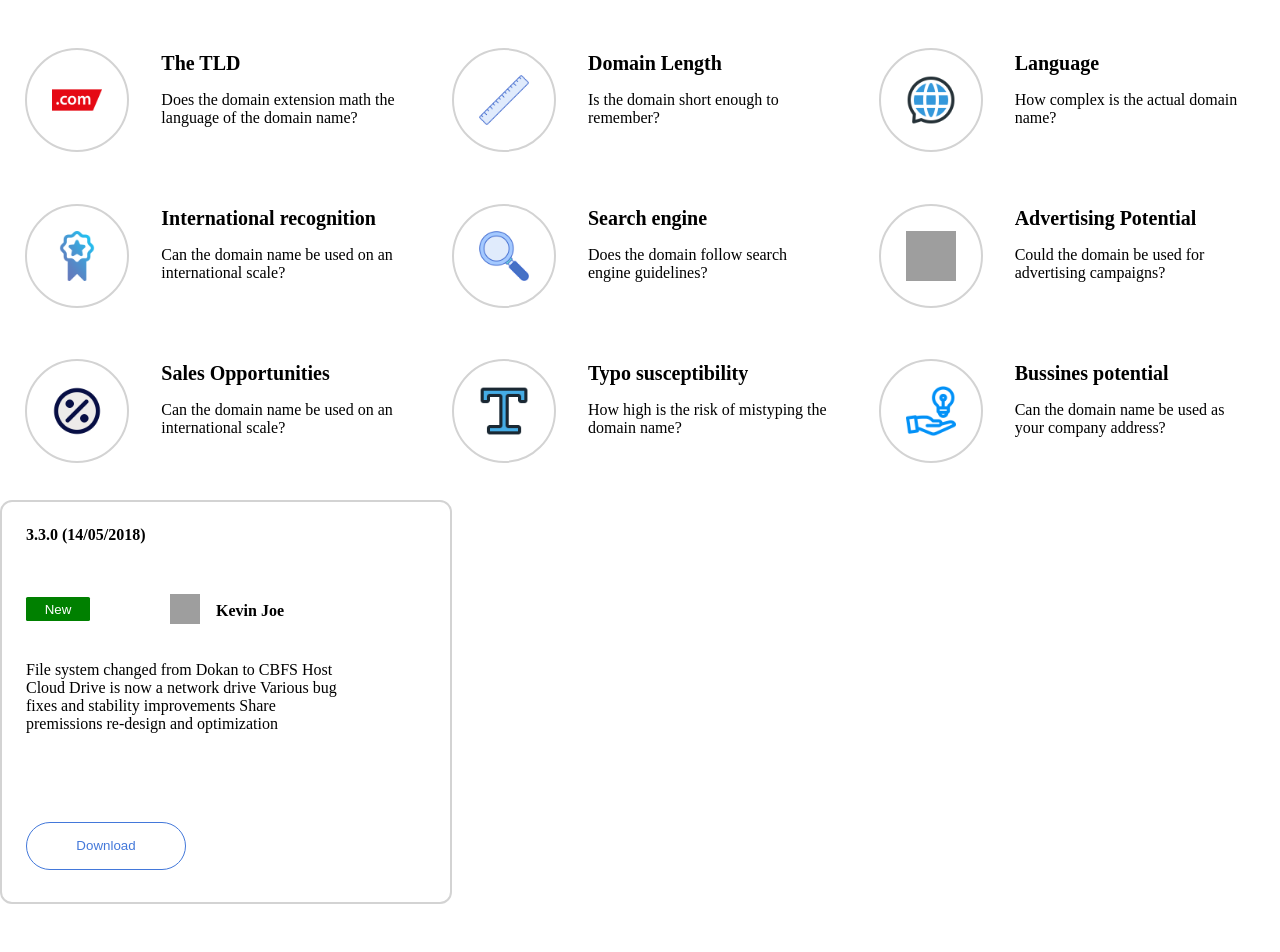
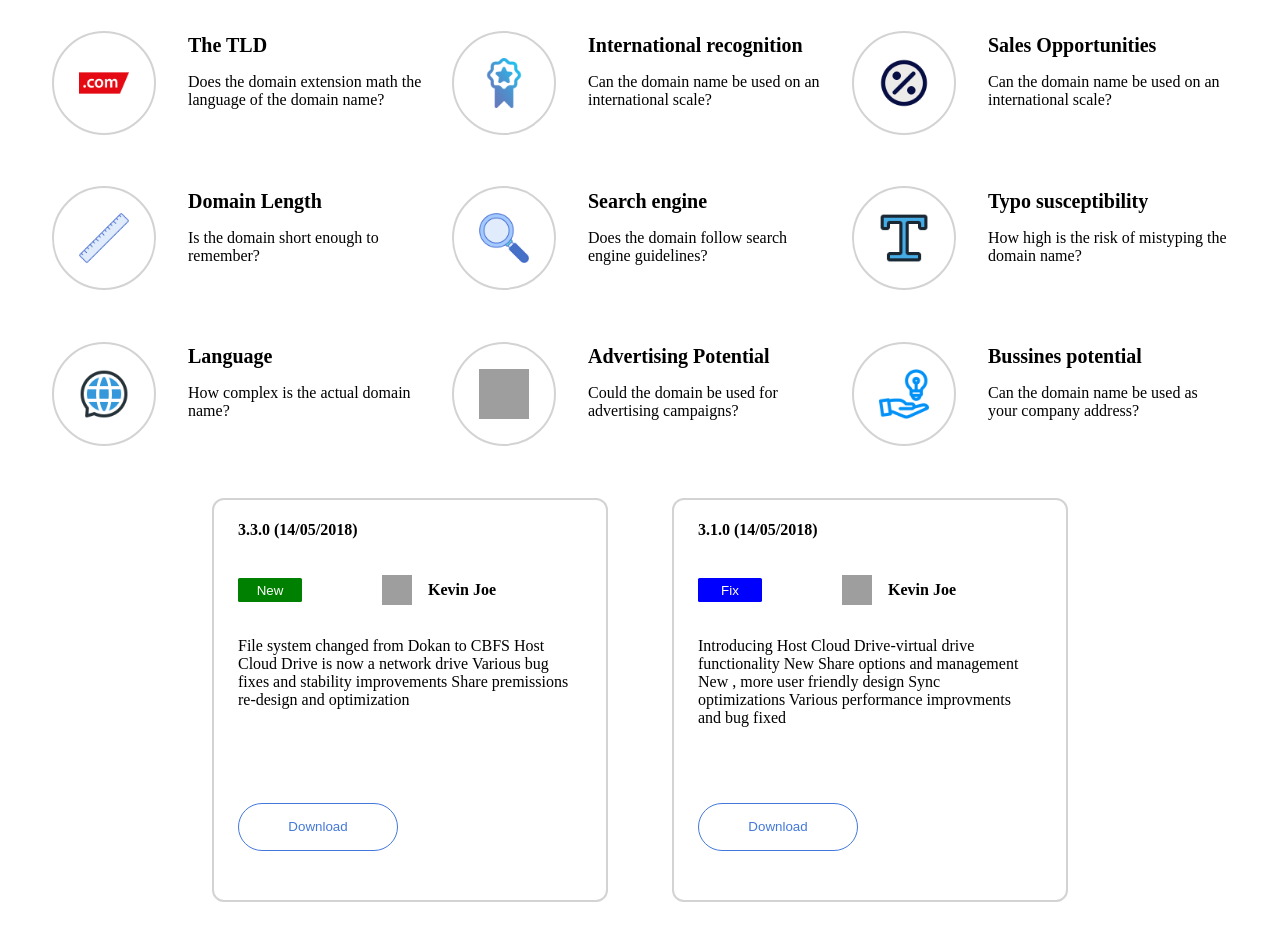
Before and after one commit to endrithashani/firsttask, a React (Create React App) app: page / in a window 1280 px wide. Shown: the top 952 px of the page. Built offline with nearby package versions, Linux system fonts and the light colour scheme; grey boxes are pictures that could not be loaded.

Commit message:
Add files via upload

```diff
--- a/src/App.js
+++ b/src/App.js
@@ -4,8 +4,6 @@ function App() {
   return (
     <div className="App">
     <First/>
-    <Second/>
-    <Second/>
     <Second/>
 
 
--- a/src/index.css
+++ b/src/index.css
@@ -1,20 +1,23 @@
 body {
+  display:flex;
+  justify-content: center;
+  align-items: center;
   margin: 0;
   padding: 0;
   height:100%;
 }
 .container{
   display: flex;
-  flex-direction:column;
   justify-content: center;
   align-items: center;
   flex-wrap: wrap;
-  height:500px;
+  max-width:1500px;
 }
 .card{
   display:flex;
   justify-content: center;
   align-items: center;
+  flex-wrap: 1;
   height: 9rem;
   width: 25rem;
   margin-top: 0.7rem;
@@ -36,21 +39,27 @@ body {
 .text h1{
   font-size: 20px;
 }
+.container-second{
+  display: flex;
+  justify-content: center;
+  align-items: center;
+  flex-wrap: wrap;
+  max-width:1600px;
+}
 .container-card{
   display: flex;
-  flex-wrap: wrap;
-  height:500px;
+  flex-wrap:1;
+  margin: 2rem;
 }
 .card-content{
   display:flex;
   border: 2px solid 	#D3D3D3;
-  align-items: right;
-  flex-wrap: wrap;
+  flex-direction: column;
   border-radius: 0.75rem;
-  width:25rem;
+  width:23rem;
   height:25rem;
-  padding-left: 1.5rem;
-  padding-right: 1.5rem;
+ padding-left: 1.5rem;
+  /* padding-right: 1.5rem;   */
 }
 .card-upper{
   display:flex;
@@ -69,9 +78,7 @@ body {
   align-items: center;
   margin-left: 3rem;
 }
-h4{
-  margin-top:1.5rem;
-}
+
 .new_s{
   border:none;
   height:1.5rem;
@@ -81,7 +88,6 @@ h4{
 
 }
 .downloads{
-  margin-bottom: 1.5rem;
   border:1px solid rgb(67, 120, 218);
   background-color: white;
   border-radius: 4rem;
@@ -90,20 +96,6 @@ h4{
   color: rgb(67, 120, 218);
 }
 .card-content p{
-  width:80%;
-  margin-bottom: 5rem;
+  width:90%;
+  height:150px;
 }
-@media (max-width: 550px) {
-  .container{
-    flex-direction:row;
-  }
-  .container-card{
-    flex-direction:row;
-    margin-top: 60rem;
-  }
-}
-@media (max-width: 450px) {
-  .card-content{
-    width:300px;
-  }
-}
```
